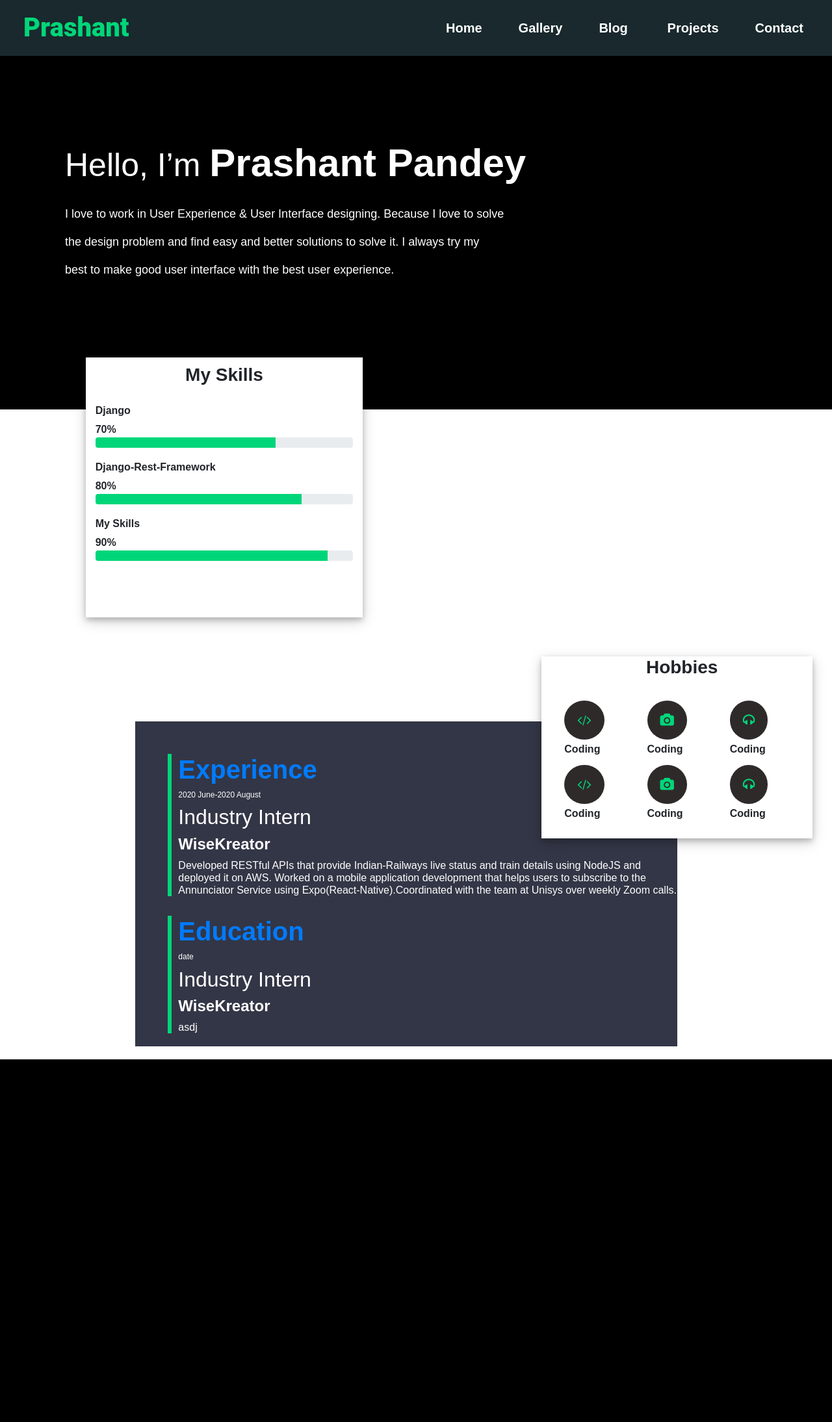
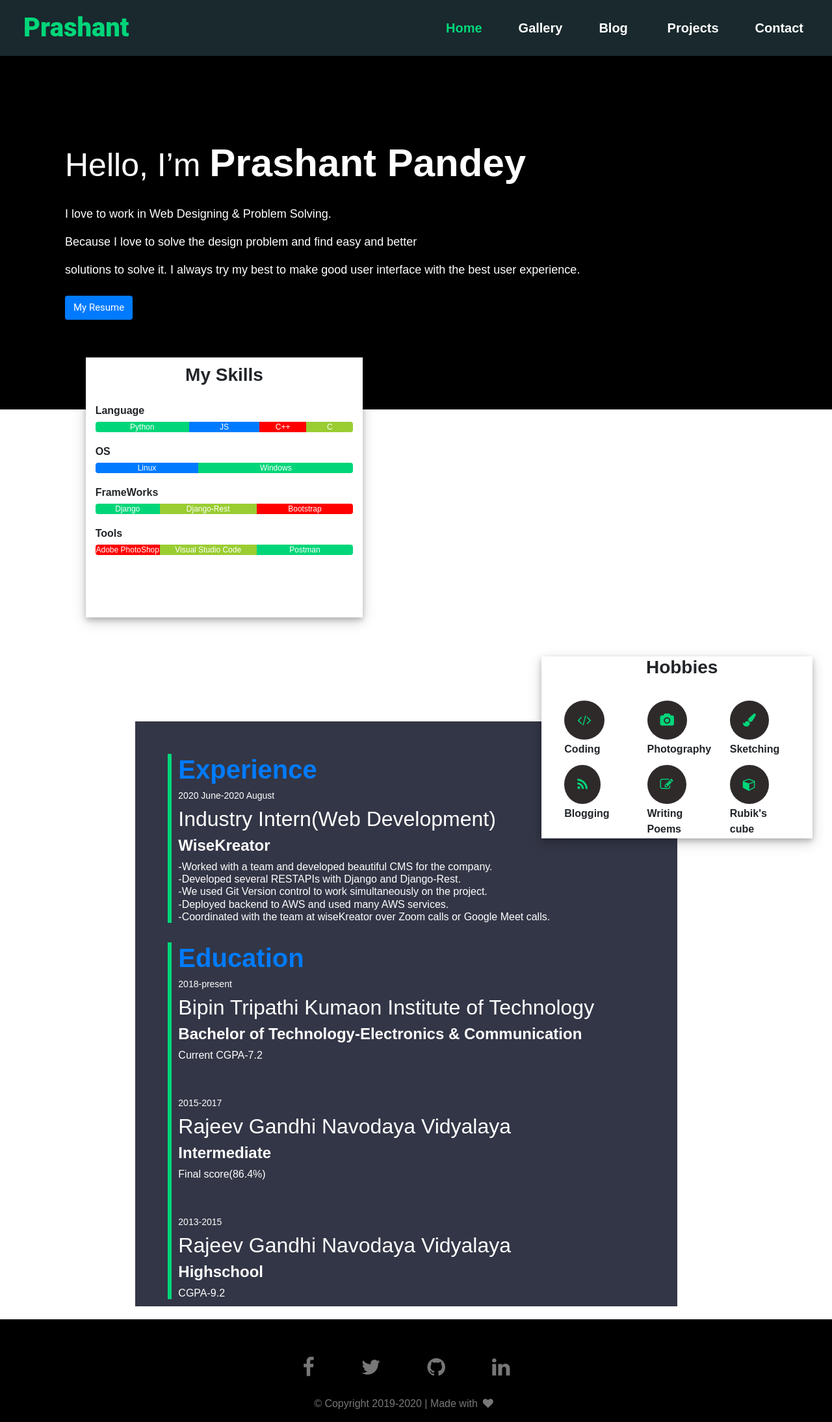
Before and after one commit to prashantpandey9/PrashantPandey9.github.io, a PHP site: page / in a window 1280 px wide. Shown: the whole page at 65% size. Before the commit the page ends 1630 px from the top, so only its background shows below. Run offline with PHP 8.4, Linux system fonts and the light colour scheme.

Commit message:
added info

```diff
--- a/index.html
+++ b/index.html
@@ -2,12 +2,27 @@
 <html lang="en">
 <head>
     <meta charset="UTF-8">
+    <link href="" rel="shortcut icon">
+    <meta property="og:type" content="website">
+    <meta property="og:url" content="https://prashantpandey.ml/">
+    <meta property="og:title" content="Prashant Pandey">
+    <meta property="og:description" content="A web-developer with so many dreams">
+    <meta property="og:image" content="">
+    <meta property="og:image:width" content="100">
+    <meta property="og:image:height" content="100">
+    <meta property="twitter:card" content="summary_large_image">
+    <meta property="twitter:url" content="https://prashantpandey.ml/">
+    <meta property="twitter:title" content="Prashant Pandey">
+    <meta name="twitter:site" value="@prashant8057152">
+    <meta property="twitter:description" content="A web-developer with so many dreams">
+    <meta property="twitter:image" content="">
     <meta name="viewport" content="width=device-width, initial-scale=1.0">
+
     <link rel="stylesheet" href="https://cdnjs.cloudflare.com/ajax/libs/font-awesome/4.7.0/css/font-awesome.min.css">
     <link rel="stylesheet" href="css/bootstrap-grid.min.css">
     <link rel="stylesheet" href="css/bootstrap.min.css">
     <link rel="stylesheet" href="main.css">
-    <title>Document</title>
+    <title>Prashant</title>
 </head>
 <body>
     <div class="container-fluid section1">
@@ -32,7 +47,7 @@
                     <a class="nav-link" href="#">Projects</a>
                 </li>
                 <li class="nav-item">
-                    <a class="nav-link" href="#">Contact</a>
+                    <a class="nav-link" href="#contact">Contact</a>
                 </li>
               </ul>
             </div>
@@ -41,11 +56,16 @@
             <div class="col-md-12">
                 <div class="hello">Hello, I’m <span class="name">Prashant Pandey</span> </div>
                 <div class="para">
-                    <p>I love to work in User Experience & User Interface designing.
-                        Because I love to solve</p><p> the design problem and find easy and better
-                        solutions to solve it. I always try my</p><p> best to make good user interface
-                         with the best user experience.</p>
+                    <p>I love to work in Web Designing & Problem Solving.</p><p>
+                        Because I love to solve the design problem and find easy and better </p><p>
+                        solutions to solve it. I always try my best to make good user interface
+                         with the best user experience.
+                    </p>
                 </div>
+                <a href='https://drive.google.com/file/d/1tqjPSmTAP88LSvY5oCdQUE_hQFepMral/view?usp=sharing' class="btn bg-primary resume" style="width: auto;">
+                    My Resume
+                </a>
+
             </div>
         </div>
     </div>
@@ -55,17 +75,53 @@
             <div class="col-md-4 col-sm-4 skill">
                 <h3 class="myskill">My Skills</h3>
 
-                <h6 class="skill-title">Django</h6><span class="percentage">70%</span>
-                <div class="progress ">
-                    <div class="progress-bar processcolor" role="progressbar" style="width: 70%" aria-valuenow="100" aria-valuemin="0" aria-valuemax="100"></div>
+                <h6 class="skill-title">Language</h6>
+                <div class="progress">
+                    <div class="progress-bar processcolor" role="progressbar" style="width:40%">
+                      Python
+                    </div>
+                    <div class="progress-bar progress-bar-warning" role="progressbar" style="width:30%">
+                      JS
+                    </div>
+                    <div class="progress-bar processcolorred" role="progressbar" style="width:20%">
+                      C++
+                    </div>
+                    <div class="progress-bar processcoloryel" role="progressbar" style="width:20%">
+                        C
+                    </div>
                 </div>
-                <h6 class="skill-title">Django-Rest-Framework</h6><span class="percentage">80%</span>
+                <h6 class="skill-title">OS</h6>
                 <div class="progress">
-                    <div class="progress-bar processcolor" role="progressbar" style="width: 80%" aria-valuenow="100" aria-valuemin="0" aria-valuemax="100"></div>
+                    <div class="progress-bar progress-bar-warning" role="progressbar" style="width:40%">
+                      Linux
+                    </div>
+                    <div class="progress-bar processcolor" role="progressbar" style="width:60%">
+                      Windows
+                    </div>
                 </div>
-                <h6 class="skill-title">My Skills</h6><span class="percentage">90%</span>
-                <div class="progress ">
-                    <div class="progress-bar processcolor" role="progressbar" style="width: 90%" aria-valuenow="100" aria-valuemin="0" aria-valuemax="100"></div>
+                <h6 class="skill-title">FrameWorks</h6>
+                <div class="progress">
+                    <div class="progress-bar processcolor" role="progressbar" style="width:40%">
+                      Django
+                    </div>
+                    <div class="progress-bar processcoloryel" role="progressbar" style="width:60%">
+                      Django-Rest
+                    </div>
+                    <div class="progress-bar processcolorred" role="progressbar" style="width:60%">
+                        Bootstrap
+                    </div>
+                </div>
+                <h6 class="skill-title">Tools</h6>
+                <div class="progress">
+                    <div class="progress-bar processcolorred" role="progressbar" style="width:40%">
+                      Adobe PhotoShop
+                    </div>
+                    <div class="progress-bar processcoloryel" role="progressbar" style="width:60%">
+                      Visual Studio Code
+                    </div>
+                    <div class="progress-bar processcolor" role="progressbar" style="width:60%">
+                        Postman
+                    </div>
                 </div>
             </div>
             <div class="col-md-4 col-sm-4"></div>
@@ -80,13 +136,13 @@
                 <div class="row hobby">
 
                     <div class="col-sm-4"><i class="fa fa-code icon" aria-hidden="true"></i><br><span class="top">Coding</span></div>
-                    <div class="col-sm-4"><i class="fa fa-camera icon" aria-hidden="true"></i><br><span class="top">Coding</span></div>
-                    <div class="col-sm-4"><i class="fa fa-headphones icon" aria-hidden="true"></i><br><span class="top">Coding</span></div>
+                    <div class="col-sm-4"><i class="fa fa-camera icon" aria-hidden="true"></i><br><span class="top">Photography</span></div>
+                    <div class="col-sm-4"><i class="fa fa-paint-brush icon" aria-hidden="true"></i><br><span class="top">Sketching</span></div>
                 </div>
                 <div class="row hobby">
-                    <div class="col-sm-4"><i class="fa fa-code icon" aria-hidden="true"></i><br><span class="top">Coding</span></div>
-                    <div class="col-sm-4"><i class="fa fa-camera icon" aria-hidden="true"></i><br><span class="top">Coding</span></div>
-                    <div class="col-sm-4"><i class="fa fa-headphones icon" aria-hidden="true"></i><br><span class="top">Coding</span></div>
+                    <div class="col-sm-4"><i class="fa fa-rss icon" aria-hidden="true"></i><br><span class="top">Blogging</span></div>
+                    <div class="col-sm-4"><i class="fa fa-pencil-square-o icon" aria-hidden="true"></i><br><span class="top">Writing Poems</span></div>
+                    <div class="col-sm-4"><i class="fa fa-cube icon" aria-hidden="true"></i><br><span class="top">Rubik's cube</span></div>
                 </div>
 
             </div>
@@ -99,29 +155,71 @@
                 <div class="experience">
                     <h1 class="head">Experience </h1>
                     <h5 class="date">2020 June-2020 August</h5>
-                    <h2 class="title">Industry Intern</h2>
+                    <h2 class="title">Industry Intern(Web Development)</h2>
                     <h4 class="naam">WiseKreator</h4>
-                    <h6 class="detail">Developed RESTful APIs that provide Indian-Railways live
-                        status and train details using NodeJS and deployed it on AWS. Worked on a
-                        mobile application development that helps
-                        users to subscribe to the Annunciator
-                        Service using Expo(React-Native).Coordinated with the team at Unisys over weekly Zoom calls. </h6>
+                    <h6 class="detail">
+                    -Worked with a team and developed beautiful CMS for the company. <br>
+                    -Developed several RESTAPIs with Django and Django-Rest. <br>
+                    -We used Git Version control to work simultaneously on the project. <br>
+                    -Deployed backend to AWS and used many AWS services. <br>
+                    -Coordinated with the team at wiseKreator over Zoom calls or Google Meet calls. </h6>
                 </div>
                 <div class="education">
                     <h1 class="head">Education </h1>
-                    <h5 class="date">date</h5>
-                    <h2 class="title">Industry Intern</h2>
-                    <h4 class="naam">WiseKreator</h4>
-                    <h6 class="detail">asdj</h6>
+                    <h5 class="date">2018-present</h5>
+                    <h2 class="title">Bipin Tripathi Kumaon Institute of Technology</h2>
+                    <h4 class="naam">Bachelor of Technology-Electronics & Communication</h4>
+                    <h6 class="detail">Current CGPA-7.2</h6> <br><br>
+
+                    <h5 class="date">2015-2017</h5>
+                    <h2 class="title">Rajeev Gandhi Navodaya Vidyalaya</h2>
+                    <h4 class="naam">Intermediate</h4>
+                    <h6 class="detail">Final score(86.4%)</h6> <br><br>
+
+                    <h5 class="date">2013-2015</h5>
+                    <h2 class="title">Rajeev Gandhi Navodaya Vidyalaya</h2>
+                    <h4 class="naam">Highschool</h4>
+                    <h6 class="detail">CGPA-9.2</h6>
                 </div>
             </div>
-            <div class="col-md-2">
-            </div>
+
         </div>
     </div>
-    <footer class="footer">
+    <footer>
+		<div class="container" id="contact">
+			<div class="row">
+				<div class="col-sm-12">
+					<ul class="sci">
+						<li>
+							<a href="https://www.facebook.com/pandeyprashantrgnv">
+								<i class="fa fa-facebook"></i>
+							</a>
+						</li>
+						<li>
+							<a href="https://www.twitter.com/prashant8057152">
+								<i class="fa fa-twitter"></i>
+							</a>
+						</li>
+						<li>
+							<a href="https://www.github.com/prashantpandey9/">
+								<i class="fa fa-github"></i>
+							</a>
+						</li>
+						<li>
+							<a href="https://www.linkedin.com/in/prashantpandey9/">
+								<i class="fa fa-linkedin"></i>
+							</a>
+						</li>
+					</ul>
+					<p class="cpryt">
+						&copy; Copyright 2019-2020 | Made with<i class="fa fa-heart"></i>
+					</p>
+				</div>
+			</div>
+		</div>
+	</footer>
+	<!-- Footer Section Ended -->
 
-    </footer>
     <script src="js/jquery.js"></script>
     <script src="js/bootstrap.bundle.min.js"></script>
     <script src="js/bootstrap.min.js"></script>
--- a/main.css
+++ b/main.css
@@ -1,8 +1,9 @@
+@import url('https://fonts.googleapis.com/css?family=Open+Sans&display=swap');
 :root{
     --leftcolor : #19292d;
     --rightcolor: #333646;
     --extracolor :#252734;
-    --font-stack: 'Poppins',sans-serif;
+    --font-stack: 'loto','ubuntu','Poppins',sans-serif;
     --theme-color: #00d679;
     --all-color:#000;
     --head-color: #007bff;
@@ -69,6 +71,14 @@
     transform: rotate(-45deg) translate(-5px,-5px);
 }
 
+.resume{
+    /* display: none; */
+    font-family: 'Roboto';
+    margin-top: 10px;
+    margin-left: 100px;
+    font-size: 15px;
+    color: #fff;
+}
 .navbar-brand,.navbar-brand:hover{
     color: var(--theme-color);
     margin-left: 20px;
@@ -91,8 +101,8 @@
 .nav-item .nav-link:hover{
     color: var(--theme-color);
 }
-.active{
-    color: var(--theme-color)!important;
+.active .nav-link{
+   color: var(--theme-color)!important;
 }
 .hello{
     font-family: 'Roboto'
@@ -149,6 +159,12 @@
 .processcolor{
     background-color: var(--theme-color);
 }
+.processcolorred{
+    background-color: red;
+}
+.processcoloryel{
+    background-color: yellowgreen;
+}
 .section3{
     height: 150px;
 }
@@ -170,7 +186,7 @@
     color: #fff;
     margin-top: -50px;
     background-color: var(--rightcolor);
-    height: 500px;
+    height: 900px;
     z-index: -1;
 }
 .experience{
@@ -191,7 +207,8 @@
 
 .date{
     font-weight: lighter;
-    font-size: 12px;
+    font-size: 14px;
+
 }
 .naam{
     font-weight: 900;
@@ -221,6 +248,51 @@
 .hobby-title,.top{
     text-align: center;
     font-weight: 900;
+}
+
+
+footer{
+    background: #000;
+    padding: 50px 0 0 0;
+    margin-top: 20px;
+  }
+  .sci{
+    margin: 0;
+    padding: 0;
+    display: flex;
+    justify-content: center;
+    align-items: center;
+  }
+  .sci li{
+    width: auto;
+    list-style: none;
+    margin: 0 20px;
+  }
+  .sci li a{
+    color: #777;
+    font-size: 2em;
+    transition:0.5s;
+  }
+  .sci li a:hover{
+    color: #fff;
+    text-decoration: none;
+  }
+  .cpryt{
+    margin-top: 20px;
+    text-align: center;
+    color: #777;
+  }
+  .cpryt a,
+  .cpryt a:hover{
+    color: #fff;
+
+  }
+footer .fa{
+    background: #000;
+    padding: .5em;
+    text-align: center;
+    display: inline;
+    border-radius: 50%;
 }
 
 
@@ -332,15 +399,18 @@
     .navbar-brand{
         width: auto;
     }
+
+    .naam{
+        font-weight: 900;
+    }
+    footer .fa{
+        padding: .1em;
+    }
+
   }
 
-  /* @media screen and (max-width:320px){
-    .skill{
-        /* margin-top: -80px; */
-        height: 400px;
-        background-color: #fff;
-        box-shadow: 0 4px 8px 0 rgba(0, 0, 0, 0.2), 0 6px 20px 0 rgba(0, 0, 0, 0.19);
-    }
+  @media screen and (max-width:320px){
 
 
-  } */
+
+  }
```
Also changed, not shown: other parts of main.css (+17 -11 lines).
